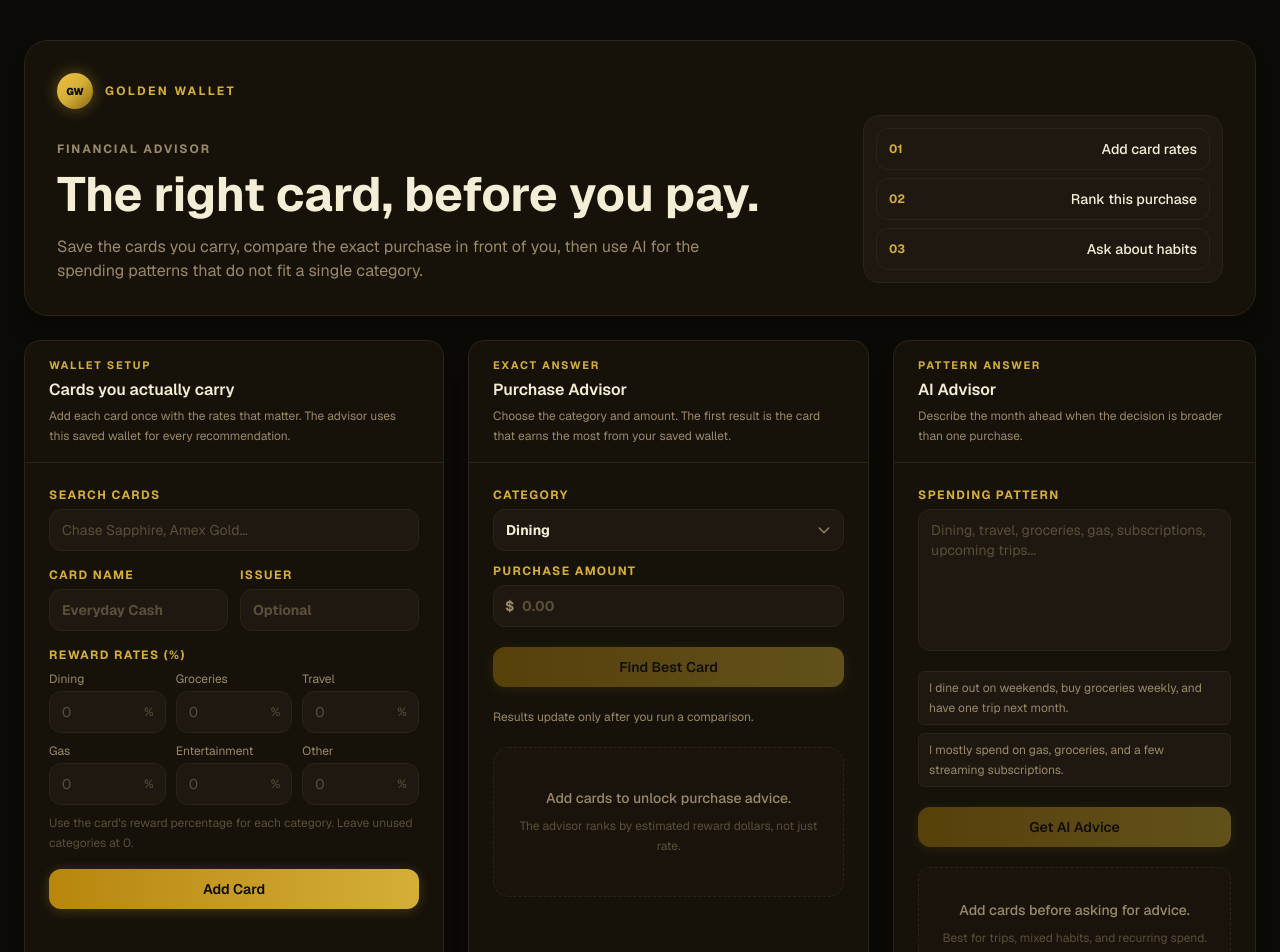
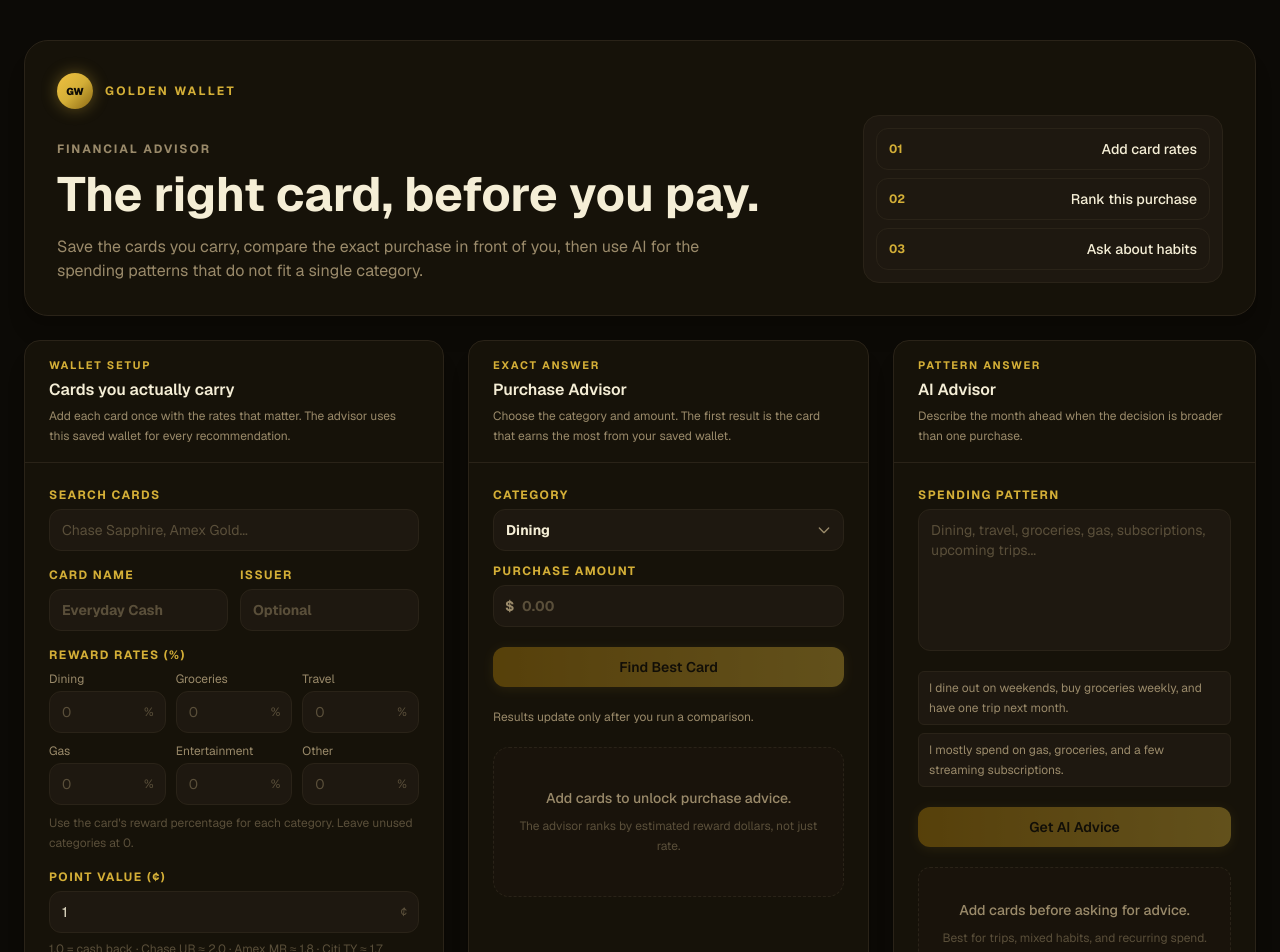
Before and after one commit to Popenada/golden-wallet, a Next.js app: page /optimizer in a window 1280 px wide. Shown: the top 952 px of the page. Built offline with nearby package versions, Linux system fonts and the light colour scheme.

Commit message:
Changed to display effective value for purchase advisor

```diff
--- a/app/components/CardManager/index.tsx
+++ b/app/components/CardManager/index.tsx
@@ -36,6 +36,7 @@ export default function CardManager() {
   const [name, setName] = useState("");
   const [issuer, setIssuer] = useState("");
   const [rates, setRates] = useState<RewardRates>(initialRates);
+  const [pointValue, setPointValue] = useState(1);
   const [notice, setNotice] = useState<Notice | null>(null);
   const [query, setQuery] = useState("");
   const [showSuggestions, setShowSuggestions] = useState(false);
@@ -78,10 +79,11 @@ export default function CardManager() {
       });
       return;
     }
-    addCard({ name: trimmedName, issuer: issuer.trim(), rates });
+    addCard({ name: trimmedName, issuer: issuer.trim(), rates, pointValue });
     setName("");
     setIssuer("");
     setRates(initialRates);
+    setPointValue(1);
     setNotice({ tone: "success", message: `${trimmedName} added to your wallet.` });
   }
 
@@ -185,6 +187,29 @@ export default function CardManager() {
           </p>
         </div>
 
+        <div className="flex flex-col gap-1.5">
+          <label className="text-xs font-bold uppercase tracking-[0.12em] text-[#D4AF37]">
+            Point Value (¢)
+          </label>
+          <div className="relative">
+            <input
+              type="number"
+              value={pointValue}
+              onChange={(e) => setPointValue(parseFloat(e.target.value) || 1)}
+              min="0.1"
+              max="10"
+              step="0.1"
+              className={`${inputCls} pr-7`}
+            />
+            <span className="pointer-events-none absolute right-3 top-1/2 -translate-y-1/2 text-xs text-[#5A4F3A]">
+              ¢
+            </span>
+          </div>
+          <p className="text-xs leading-5 text-[#5A4F3A]">
+            1.0 = cash back · Chase UR ≈ 2.0 · Amex MR ≈ 1.8 · Citi TY ≈ 1.7
+          </p>
+        </div>
+
         <button
           type="submit"
           disabled={!canAddCard}
@@ -262,6 +287,11 @@ export default function CardManager() {
                         {cat} {r}%
                       </span>
                     ))}
+                  {card.pointValue && card.pointValue !== 1 && (
+                    <span className="rounded-md bg-[#2A1F00] px-2 py-0.5 text-xs text-[#D4AF37]">
+                      {card.pointValue}¢/pt
+                    </span>
+                  )}
                 </div>
               </div>
             </li>
--- a/app/components/PurchaseAdvisor/index.tsx
+++ b/app/components/PurchaseAdvisor/index.tsx
@@ -144,11 +144,17 @@ export default function PurchaseAdvisor() {
               </div>
               <div className="sm:text-right">
                 <p className="text-3xl font-bold leading-none text-[#4ADE80]">
-                  {formatCurrency(results[0].rewardAmount)}
+                  {formatCurrency(results[0].effectiveValue)}
                 </p>
-                <p className="mt-1 text-xs uppercase tracking-[0.12em] text-[#9A8A6A]">
-                  estimated reward
-                </p>
+                {(results[0].card.pointValue ?? 1) > 1 ? (
+                  <p className="mt-1 text-xs text-[#9A8A6A]">
+                    from {formatCurrency(results[0].rewardAmount)} earned · {results[0].card.pointValue}¢/pt
+                  </p>
+                ) : (
+                  <p className="mt-1 text-xs uppercase tracking-[0.12em] text-[#9A8A6A]">
+                    estimated reward
+                  </p>
+                )}
               </div>
             </div>
           </div>
@@ -176,9 +182,11 @@ export default function PurchaseAdvisor() {
                 </div>
                 <div className="text-right">
                   <p className="text-sm font-semibold text-[#4ADE80]">
-                    {formatCurrency(result.rewardAmount)}
+                    {formatCurrency(result.effectiveValue)}
                   </p>
-                  <p className="text-xs text-[#9A8A6A]">earned</p>
+                  <p className="text-xs text-[#9A8A6A]">
+                    {(result.card.pointValue ?? 1) > 1 ? `${result.card.pointValue}¢/pt` : "earned"}
+                  </p>
                 </div>
               </li>
             ))}
```
